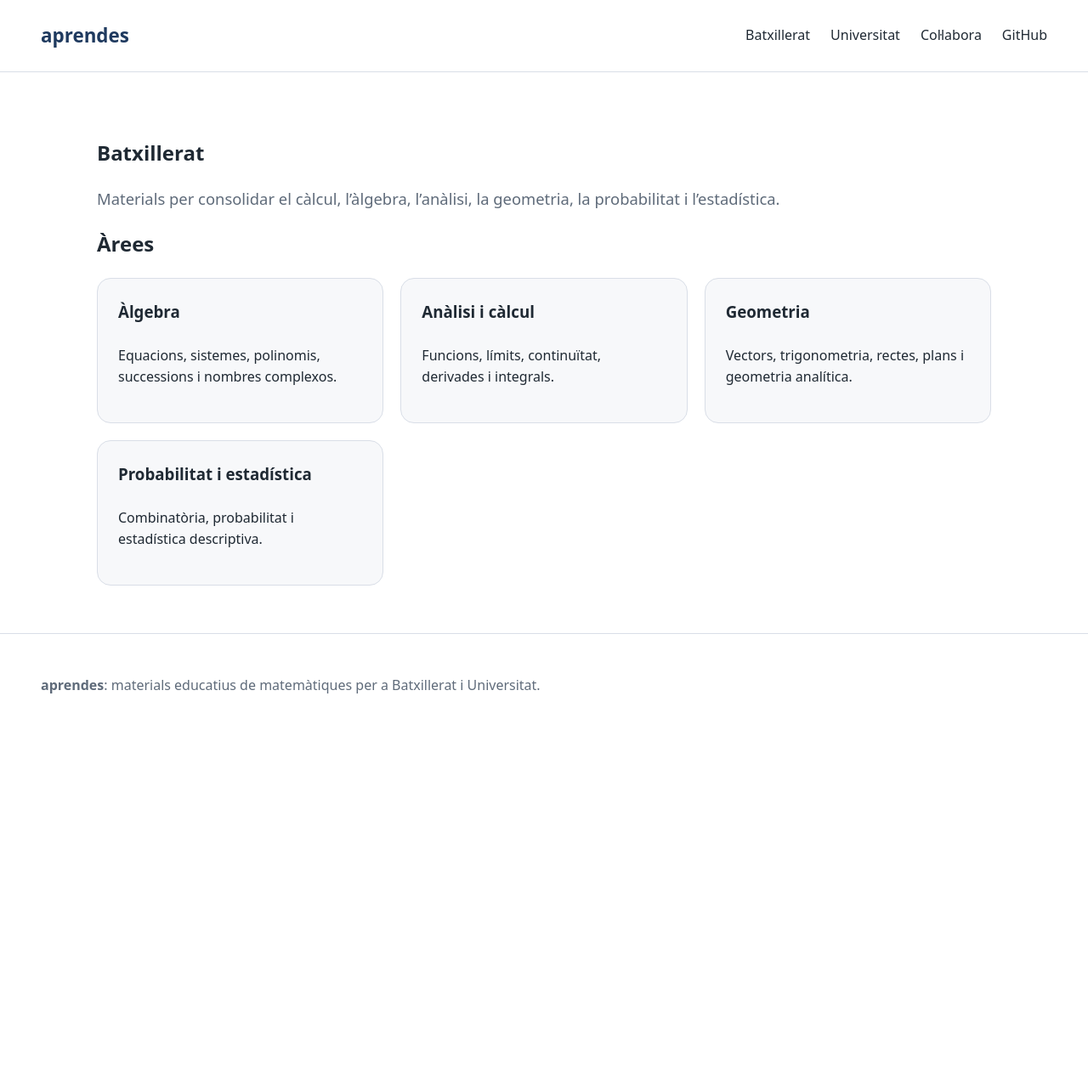
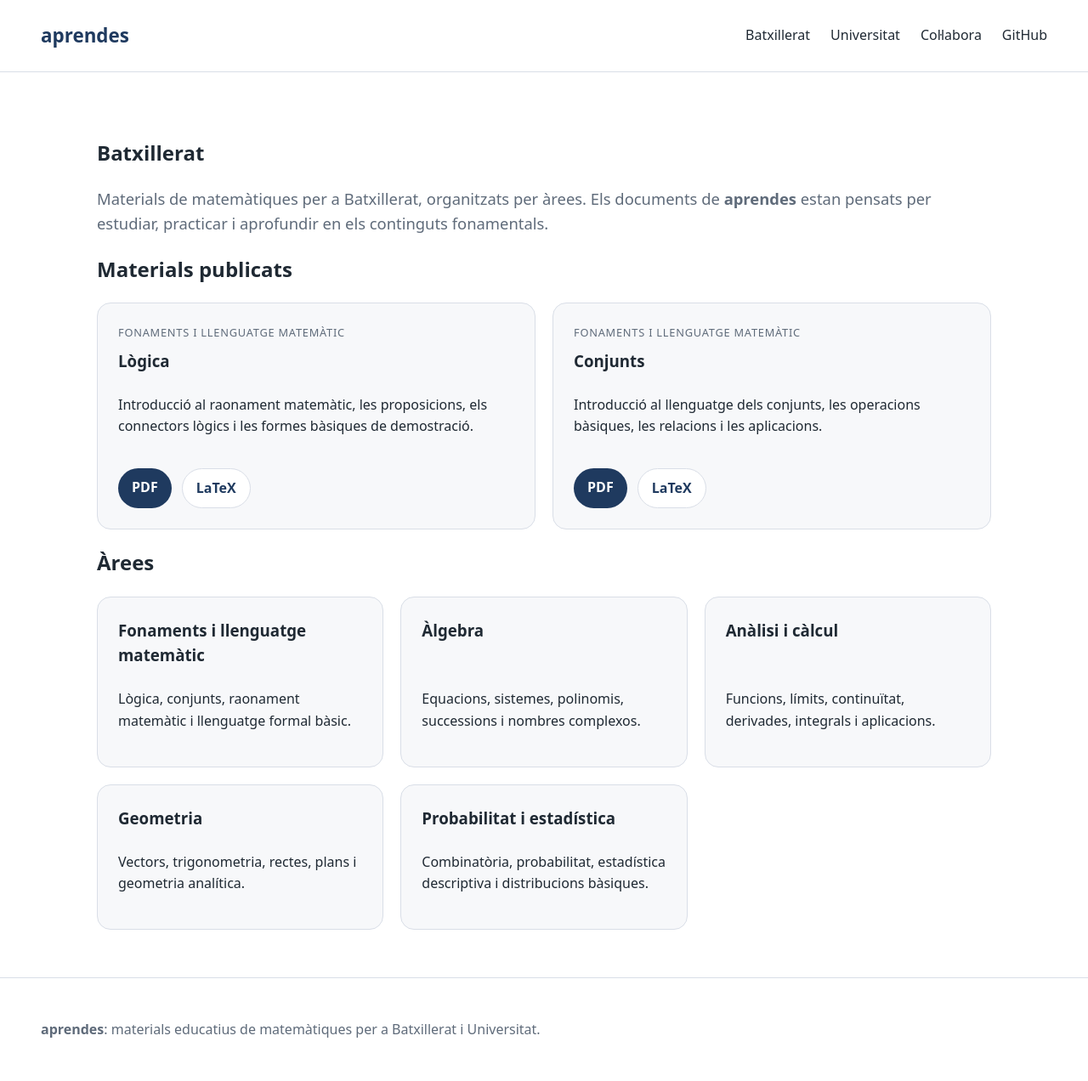
Before and after one commit to maperello/aprendes, a Jekyll site: the page built from batxillerat/index.html, in a window 1280 px wide. Shown: the whole page at 85% size. Built offline with Jekyll 4.4.1, drawn with Linux system fonts in a browser that asks for light colours; before the commit the page ends 900 px from its top, so only the background shows below that.

Commit message:
Revise Batxillerat materials and add new sections
Updated math materials section with new content and structure.

```diff
--- a/batxillerat/index.html
+++ b/batxillerat/index.html
@@ -7,9 +7,44 @@ title: Batxillerat
   <h1>Batxillerat</h1>
 
   <p>
-    Materials per consolidar el càlcul, l’àlgebra, l’anàlisi, la geometria,
-    la probabilitat i l’estadística.
+    Materials de matemàtiques per a Batxillerat, organitzats per àrees.
+    Els documents de <strong>aprendes</strong> estan pensats per estudiar,
+    practicar i aprofundir en els continguts fonamentals.
   </p>
+</section>
+
+<section>
+  <h2>Materials publicats</h2>
+
+  <div class="grid">
+    <article class="material-card">
+      <p class="eyebrow">Fonaments i llenguatge matemàtic</p>
+      <h3>Lògica</h3>
+      <p>
+        Introducció al raonament matemàtic, les proposicions, els connectors
+        lògics i les formes bàsiques de demostració.
+      </p>
+
+      <div class="card-actions">
+        <a class="button" href="{{ site.baseurl }}/batxillerat/logica/main.pdf">PDF</a>
+        <a class="button secondary" href="https://github.com/maperello/aprendes/tree/main/batxillerat/logica">LaTeX</a>
+      </div>
+    </article>
+
+    <article class="material-card">
+      <p class="eyebrow">Fonaments i llenguatge matemàtic</p>
+      <h3>Conjunts</h3>
+      <p>
+        Introducció al llenguatge dels conjunts, les operacions bàsiques,
+        les relacions i les aplicacions.
+      </p>
+
+      <div class="card-actions">
+        <a class="button" href="{{ site.baseurl }}/batxillerat/conjunts/main.pdf">PDF</a>
+        <a class="button secondary" href="https://github.com/maperello/aprendes/tree/main/batxillerat/conjunts">LaTeX</a>
+      </div>
+    </article>
+  </div>
 </section>
 
 <section>
@@ -17,13 +52,18 @@ title: Batxillerat
 
   <div class="grid">
     <article class="area-card">
+      <h3>Fonaments i llenguatge matemàtic</h3>
+      <p>Lògica, conjunts, raonament matemàtic i llenguatge formal bàsic.</p>
+    </article>
+
+    <article class="area-card">
       <h3>Àlgebra</h3>
       <p>Equacions, sistemes, polinomis, successions i nombres complexos.</p>
     </article>
 
     <article class="area-card">
       <h3>Anàlisi i càlcul</h3>
-      <p>Funcions, límits, continuïtat, derivades i integrals.</p>
+      <p>Funcions, límits, continuïtat, derivades, integrals i aplicacions.</p>
     </article>
 
     <article class="area-card">
@@ -33,7 +73,10 @@ title: Batxillerat
 
     <article class="area-card">
       <h3>Probabilitat i estadística</h3>
-      <p>Combinatòria, probabilitat i estadística descriptiva.</p>
+      <p>Combinatòria, probabilitat, estadística descriptiva i distribucions bàsiques.</p>
     </article>
   </div>
 </section>
+
+  </div>
+</section>
```
